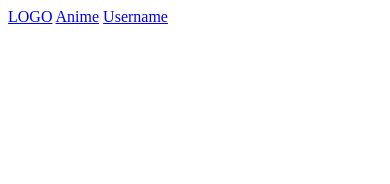
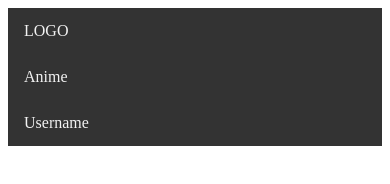
Before and after one commit to DDDDDhn/hden6421-tracker, a website: page public/index.html in a window 390 px wide. Drawn offline with Linux system fonts and the light colour scheme.

Commit message:
nav bar update

```diff
--- a/public/index.html
+++ b/public/index.html
@@ -4,12 +4,12 @@
     <meta charset="UTF-8">
     <meta http-equiv="X-UA-Compatible" content="IE=edge">
     <meta name="viewport" content="width=device-width, initial-scale=1.0">
-    <link rel="stylesheet" type="text/css" href="styles.css">
+    <link href="style.css" rel="stylesheet" />
     <title>Document</title>
 </head>
 <body>
        <!-- Navigation bar -->
-       <div class="navbar">
+    <div class="navbar">
         <a href="#a">LOGO</a>
         <a href="#b">Anime</a>
         <a href="#c">Username</a>
--- a/public/style.css
+++ b/public/style.css
@@ -0,0 +1,29 @@
+.navbar {
+    overflow: hidden;
+    background-color: #333;
+}
+
+.navbar a {
+    float: left;
+    display: block;
+    color: #f2f2f2;
+    text-align: center;
+    padding: 14px 16px;
+    text-decoration: none;
+}
+
+.navbar a:hover {
+    background-color: #ddd;
+    color: black;
+}
+
+
+
+ /* Media query for mobile devices */
+@media screen and (max-width: 600px) {
+    .navbar a {
+        float: none;
+        display: block;
+        text-align: left;
+    }
+}
```
